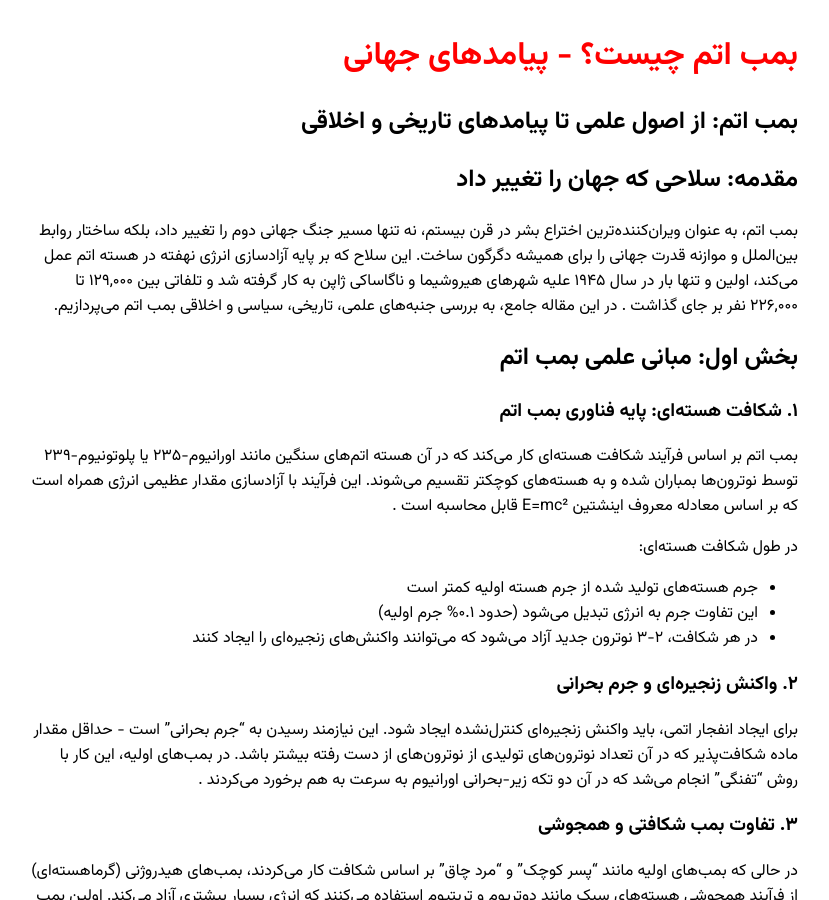
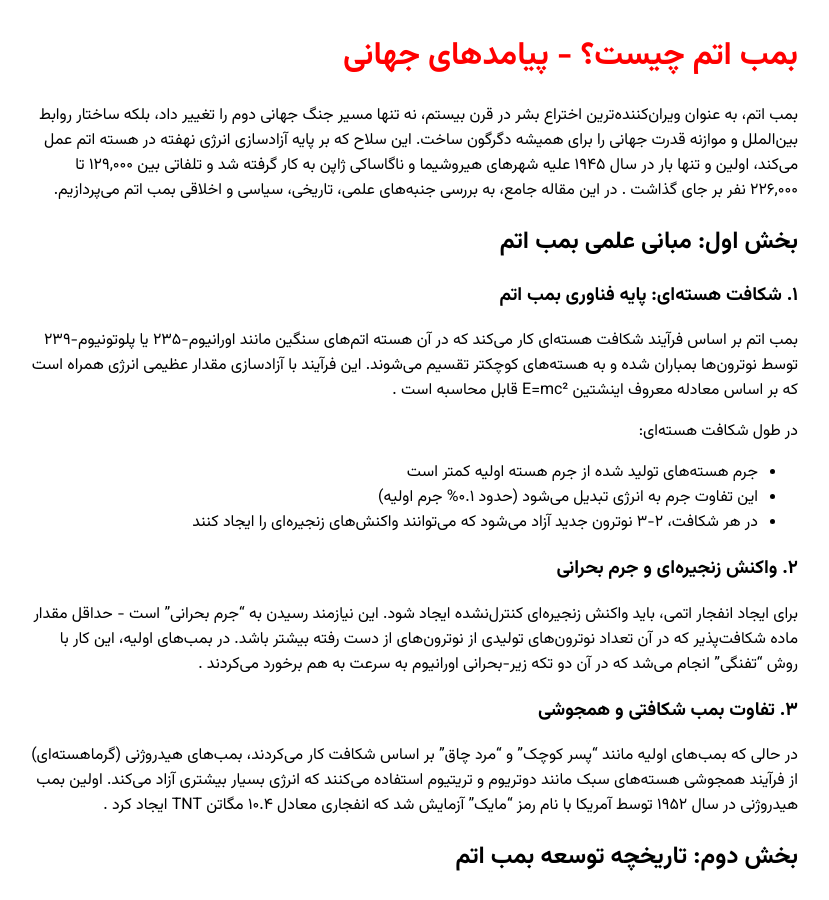
Before and after one commit to darkblog/darkblog.github.io, a Jekyll site: the page built from _posts/2025-6-28-18.md, in a window 1280 px wide and 900 px high. Shown: the whole window, without its empty margins (226-1055 px from the left). Built offline with Jekyll 4.4.1, drawn with Linux system fonts in a browser that asks for light colours.

Commit message:
Update and rename 2025-3-2-18.md to 2025-6-28-18.md

```diff
--- a/_posts/2025-3-2-18.md
+++ b/_posts/2025-6-28-18.md
@@ -2,10 +2,6 @@
 layout: post
 title: بمب اتم چیست؟ - پیامدهای جهانی
 ---
-
-## بمب اتم: از اصول علمی تا پیامدهای تاریخی و اخلاقی
-
-## مقدمه: سلاحی که جهان را تغییر داد
 
 بمب اتم، به عنوان ویران‌کننده‌ترین اختراع بشر در قرن بیستم، نه تنها مسیر جنگ جهانی دوم را تغییر داد، بلکه ساختار روابط بین‌الملل و موازنه قدرت جهانی را برای همیشه دگرگون ساخت. این سلاح که بر پایه آزادسازی انرژی نهفته در هسته اتم عمل می‌کند، اولین و تنها بار در سال ۱۹۴۵ علیه شهرهای هیروشیما و ناگاساکی ژاپن به کار گرفته شد و تلفاتی بین ۱۲۹,۰۰۰ تا ۲۲۶,۰۰۰ نفر بر جای گذاشت . در این مقاله جامع، به بررسی جنبه‌های علمی، تاریخی، سیاسی و اخلاقی بمب اتم می‌پردازیم.
 
```
